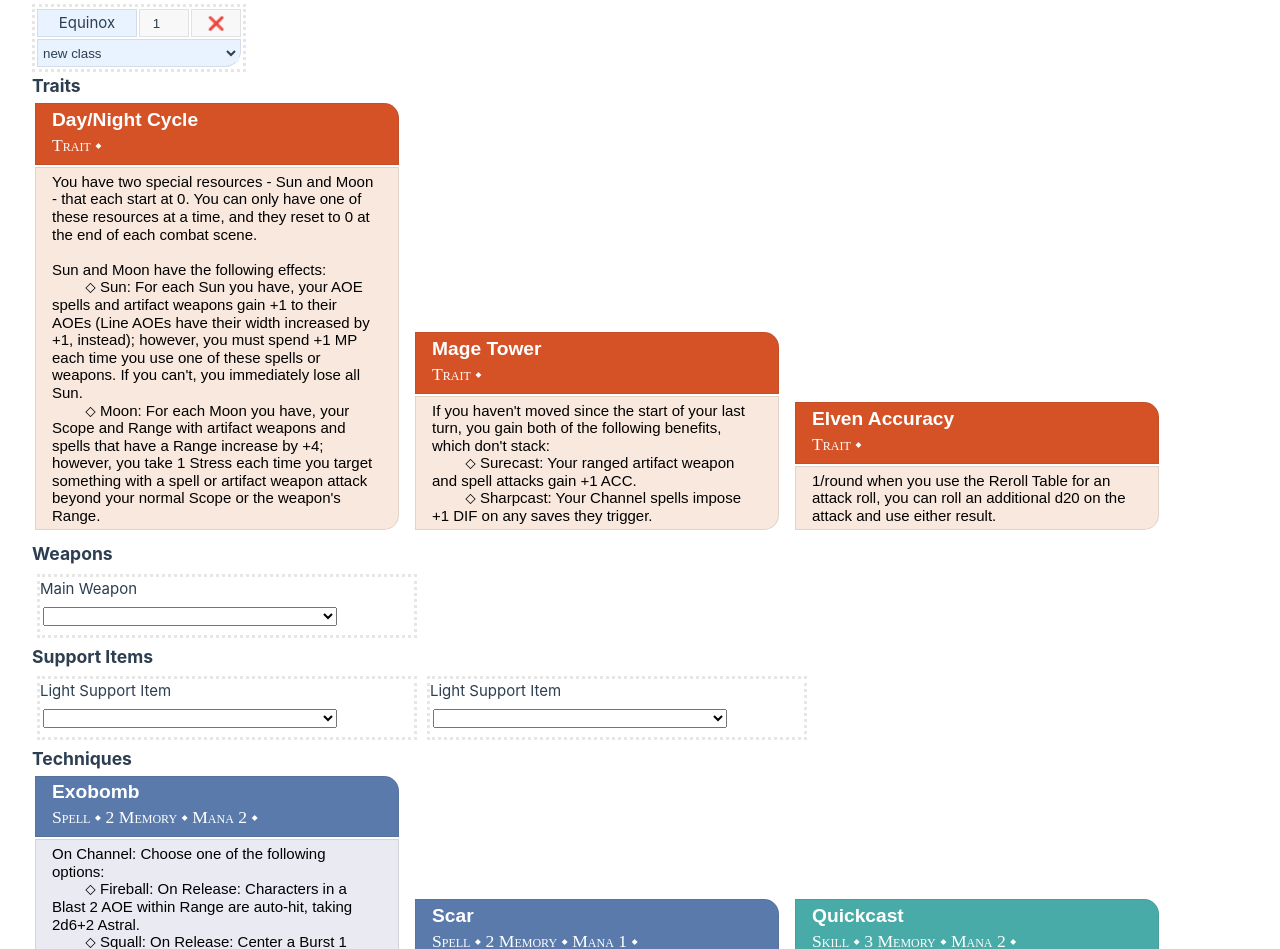
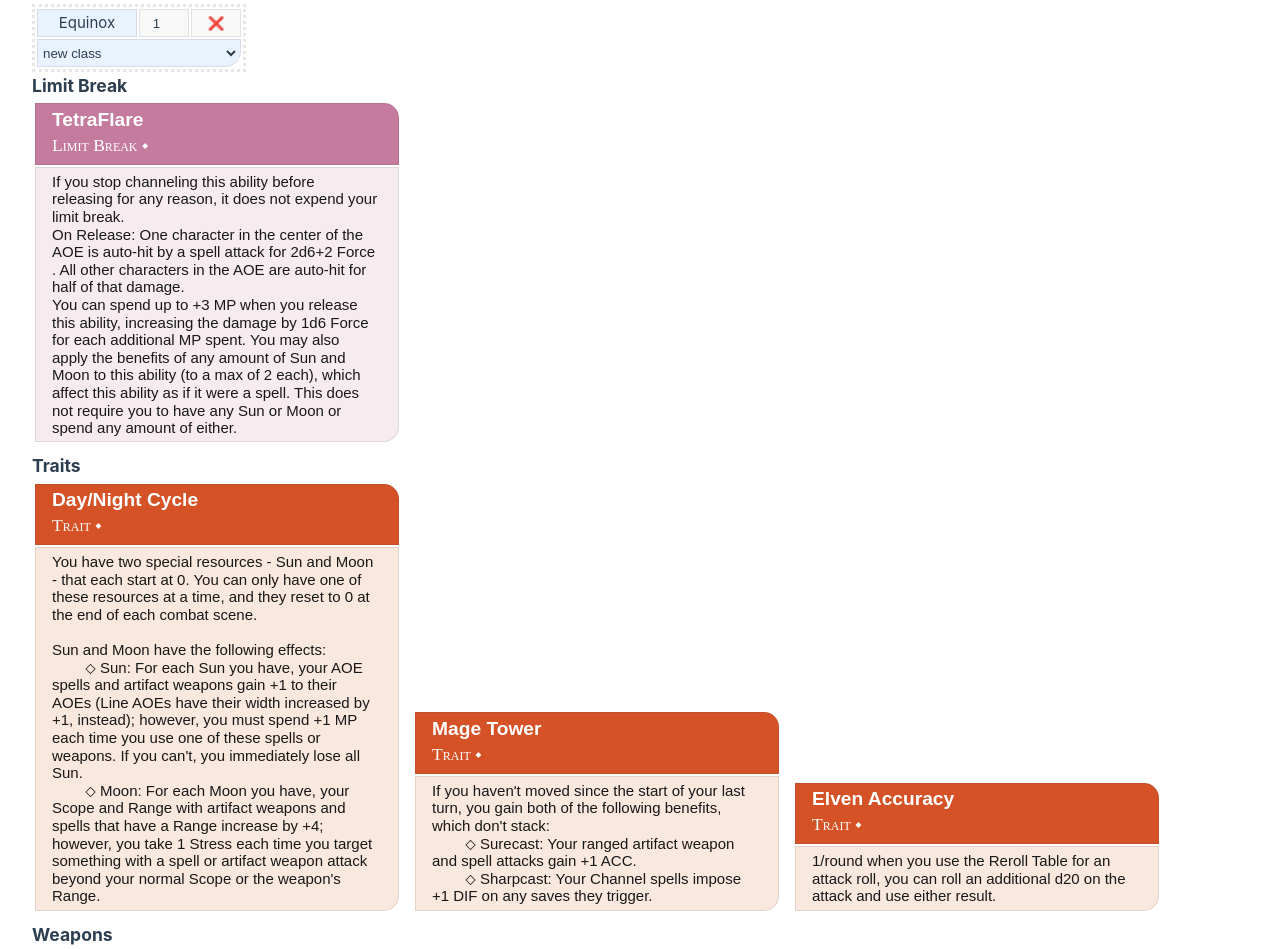
Before and after one commit to nimoooos/echofinder, a Vue app: page / in a window 1280 px wide. Shown: the part 543-1492 px from the top of the page. Built offline with nearby package versions, Linux system fonts and the light colour scheme.

Commit message:
feat: Limit Break display added

```diff
--- a/src/App.vue
+++ b/src/App.vue
@@ -358,6 +358,10 @@ recalculateStats(); //run it once when things load
       </h3>
       <LicenseSelect :currentLicenses="charData.licenses" @set-licenses="setLicenses" />
     </div>
+    <div id="charsheet-limitbreak">
+      <h3 class="loadout-heading">Limit Break</h3>
+      <FeatureCard :feature="charData.basicInfo.job.limitBreak" />
+    </div>
     <div id="charsheet-traits">
       <h3 class="loadout-heading">Traits</h3>
       <FeatureCard v-for="trait in charData.loadout.traits" v-bind:key="trait.name" :feature="trait" />
--- a/src/views/featureCard.vue
+++ b/src/views/featureCard.vue
@@ -33,6 +33,9 @@ function setStyle() {
       case 'Support Item':
         style += 'support';
         break;
+      case 'Limit Break':
+        style += 'limitbreak';
+        break;
     }
   }
   return style;
@@ -57,6 +60,10 @@ function setTags() {
       tagsArray.push(`${(props.feature as iSupport).itemSize}`);
       break;
     }
+    case 'Limit Break': {
+      tagsArray.push('Limit Break');
+      break;
+    }
     case 'Technique': {
       switch ((props.feature as iTechnique).techniqueData.techniqueType) {
         case 'Skill': {
@@ -75,11 +82,14 @@ function setTags() {
             }
             case undefined: {
               tagsArray.push('Spell');
+              break;
             }
           }
+          break;
         }
       }
     }
+
     //TODO: case talent
   }
 
@@ -178,7 +188,7 @@ table.style-trait th {
 
 table.style-trait td {
   background-color: var(--theme-trait-light);
-  color: rgb(0, 0, 0);
+  color: var(--vt-c-black);
 }
 
 table.style-weapon th {
@@ -188,7 +198,7 @@ table.style-weapon th {
 
 table.style-weapon td {
   background-color: var(--theme-weapon-light);
-  color: rgb(0, 0, 0);
+  color: var(--vt-c-black);
 }
 
 table.style-support th {
@@ -198,7 +208,7 @@ table.style-support th {
 
 table.style-support td {
   background-color: var(--theme-support-light);
-  color: rgb(0, 0, 0);
+  color: var(--vt-c-black);
 }
 
 table.style-skill th {
@@ -208,7 +218,7 @@ table.style-skill th {
 
 table.style-skill td {
   background-color: var(--theme-skill-light);
-  color: rgb(0, 0, 0);
+  color: var(--vt-c-black);
 }
 
 table.style-spell th {
@@ -218,7 +228,17 @@ table.style-spell th {
 
 table.style-spell td {
   background-color: var(--theme-spell-light);
-  color: rgb(0, 0, 0);
+  color: var(--vt-c-black);
+}
+
+table.style-limitbreak th {
+  background-color: var(--theme-limitbreak-bold);
+  color: var(--vt-c-white);
+}
+
+table.style-limitbreak td {
+  background-color: var(--theme-limitbreak-light);
+  color: var(--vt-c-black);
 }
 
 .feature-name {
```
